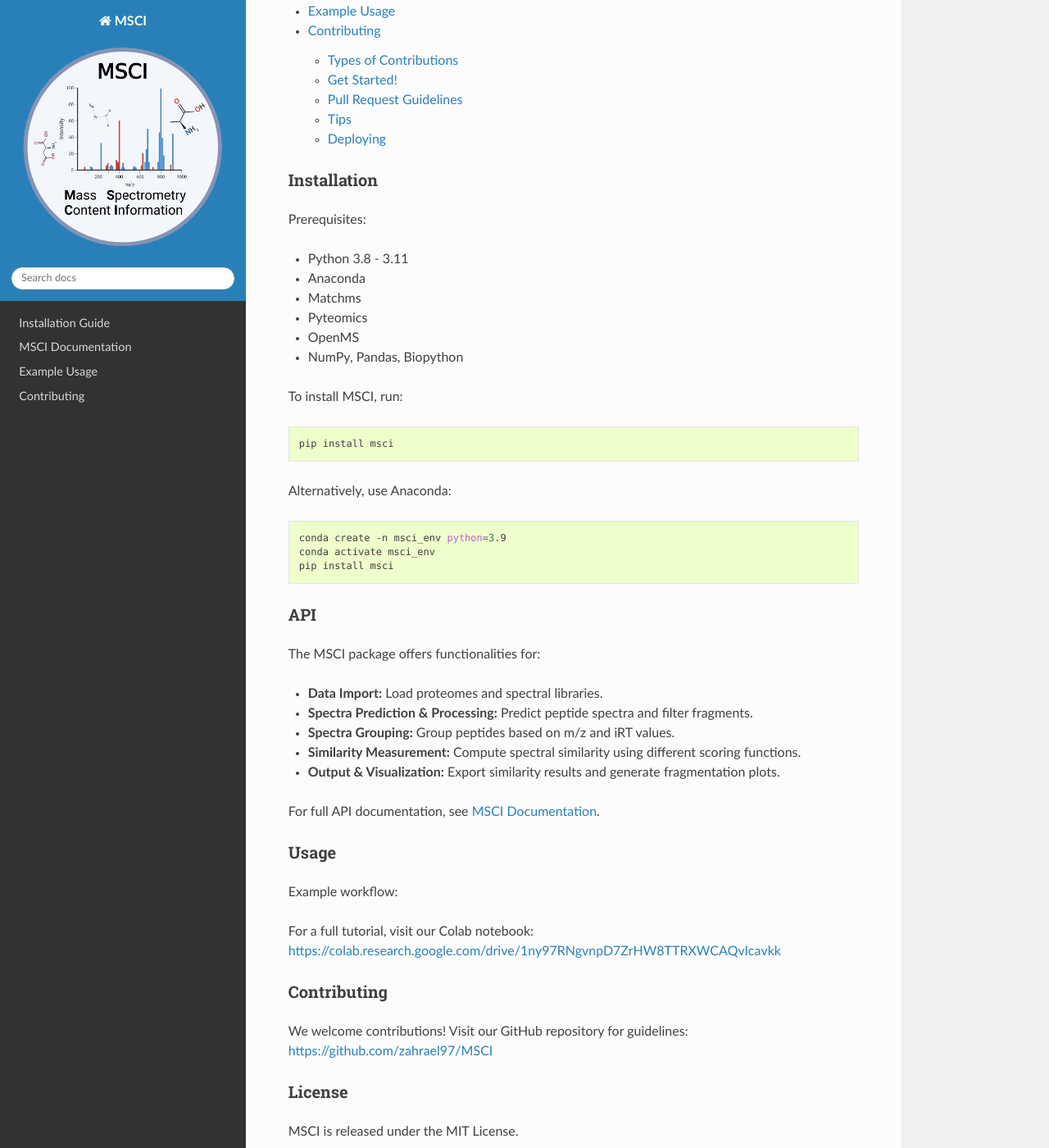
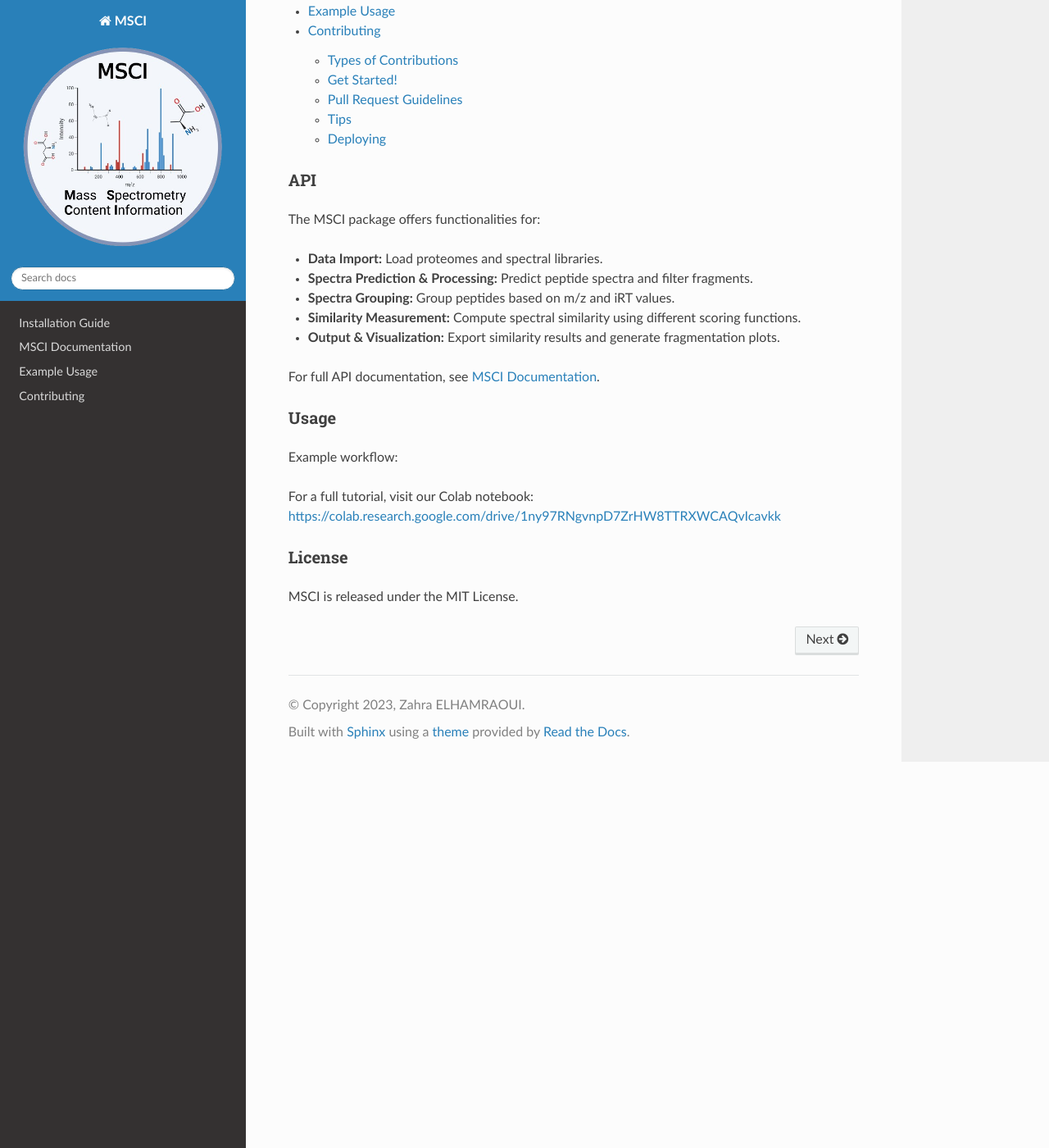
Before and after one commit to zahrael97/MSCI, a Sphinx documentation site: the page built from docs/index.rst, in a window 1280 px wide and 1400 px high, scrolled down 1554 px. Shown: the whole window at 82% size. Built offline with Sphinx 7.4.7 and the Read the Docs theme 3.1.0, drawn with Linux system fonts in a browser that asks for light colours; pages that are not in the unit, such as notebooks, are missing from menus.

Commit message:
Update index.rst

```diff
--- a/docs/index.rst
+++ b/docs/index.rst
@@ -21,32 +21,6 @@ Contents
    GUI
    contributing
 
-Installation
-============
-
-Prerequisites:
-
-- Python 3.8 - 3.11
-- Anaconda
-- Matchms
-- Pyteomics
-- OpenMS
-- NumPy, Pandas, Biopython
-
-To install MSCI, run:
-
-.. code-block:: bash
-
-   pip install msci
-
-Alternatively, use Anaconda:
-
-.. code-block:: bash
-
-   conda create -n msci_env python=3.9
-   conda activate msci_env
-   pip install msci
-
 API
 ===
 
@@ -68,12 +42,6 @@ Example workflow:
 For a full tutorial, visit our Colab notebook:
 https://colab.research.google.com/drive/1ny97RNgvnpD7ZrHW8TTRXWCAQvIcavkk
 
-Contributing
-============
-
-We welcome contributions! Visit our GitHub repository for guidelines:
-https://github.com/zahrael97/MSCI
-
 License
 =======
 
```
